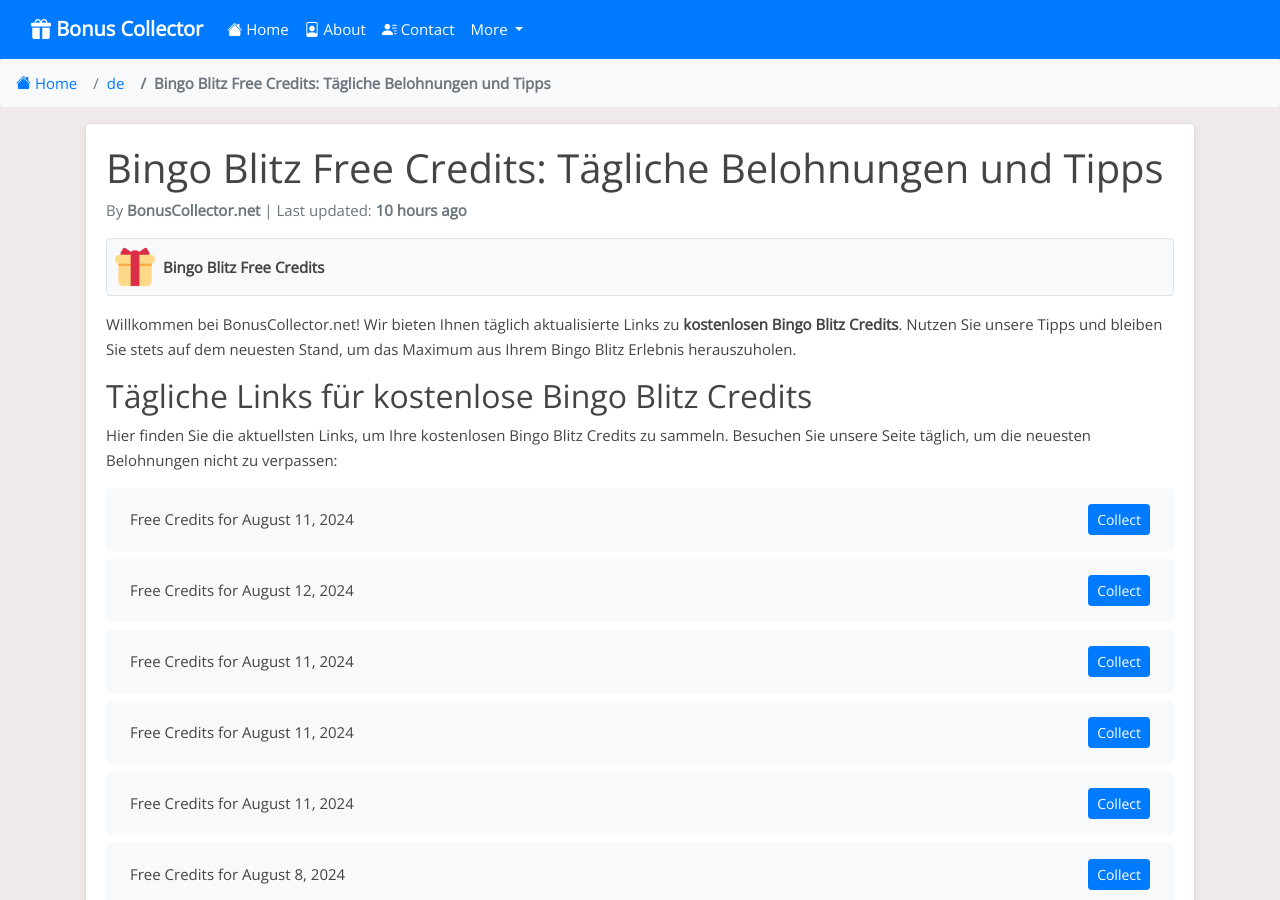
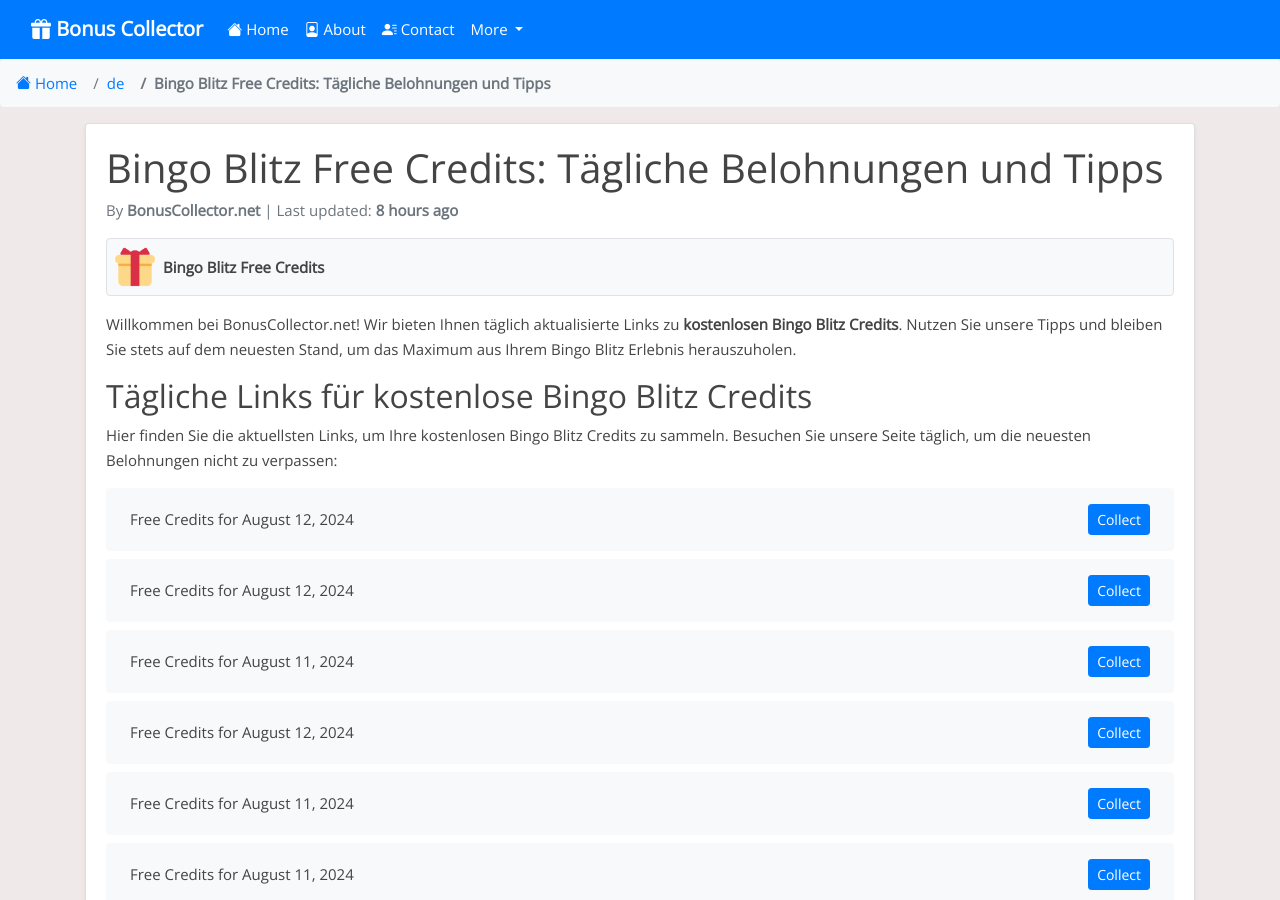
Before and after one commit to Prollad99/bs-net, a Jekyll site: the page built from de/_posts/2024-07-18-bingo-blitz.md, in a window 1280 px wide and 900 px high. Built offline with Jekyll 4.4.1, drawn with Linux system fonts in a browser that asks for light colours; nearby versions of some CDN libraries; comment, search, counter and statistics services are not loaded; some of the changed text lies outside the part shown.

Commit message:
Update bingo-blitz reward links and last modified date

```diff
--- a/_data/include_files.yml
+++ b/_data/include_files.yml
@@ -47,7 +47,7 @@
   last_modified: 2024-08-12 15:11:39
 
 bingo-blitz.html:
-  last_modified: 2024-08-12 17:09:19
+  last_modified: 2024-08-12 18:40:06
 
 willy-wonka.html:
   last_modified: 2024-08-12 03:11:38
--- a/_includes/bingo-blitz.html
+++ b/_includes/bingo-blitz.html
@@ -1,4 +1,12 @@
 <ul class="list-group mt-3 mb-4">
+  <li class="list-group-item d-flex justify-content-between align-items-center">
+    <span>Free Credits for August 12, 2024</span>
+    <a href="https://d10x.co/BingoBlitz/dgOJp" class="btn btn-primary btn-sm">Collect</a>
+  </li>
+  <li class="list-group-item d-flex justify-content-between align-items-center">
+    <span>Free Credits for August 12, 2024</span>
+    <a href="https://d10x.co/BingoBlitz/2WICV" class="btn btn-primary btn-sm">Collect</a>
+  </li>
   <li class="list-group-item d-flex justify-content-between align-items-center">
     <span>Free Credits for August 11, 2024</span>
     <a href="https://d10x.co/BingoBlitz/oFxgV" class="btn btn-primary btn-sm">Collect</a>
@@ -391,12 +399,4 @@
     <span>Free Credits for July 2, 2024</span>
     <a href="https://bingo-app-dsa.playtika.com/bingo2-v2-bingoblitz/incentive/?incentive=1f83c3c518ccb70b42da19f19678a81a8daa67faf91ac5211f43bc0b95457dc4&desktop=fb&scene=popup&asset=inbox.PopupGiftCenter&originId=44742&gameref=FBS_010724" class="btn btn-primary btn-sm">Collect</a>
   </li>
-  <li class="list-group-item d-flex justify-content-between align-items-center">
-    <span>Free Credits for July 2, 2024</span>
-    <a href="https://d10x.co/BingoBlitz/baPzi" class="btn btn-primary btn-sm">Collect</a>
-  </li>
-  <li class="list-group-item d-flex justify-content-between align-items-center">
-    <span>Free Credits for July 2, 2024</span>
-    <a href="https://d10x.co/BingoBlitz/WffRn" class="btn btn-primary btn-sm">Collect</a>
-  </li>
 </ul>
```
Also changed, not shown: links-json/bingo-blitz.json (+8 -8 lines).
